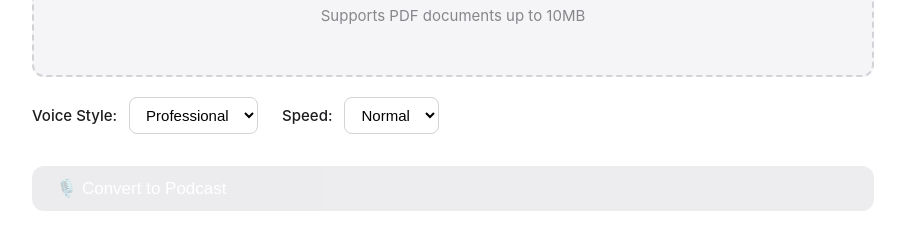
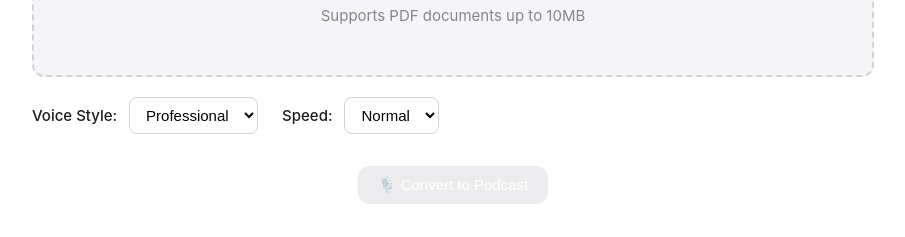
Before and after one commit to zprintln/DocuCast, a website: page public/index.html in a window 1280 px wide. Both pictures are taken after a click on the button "📄 Upload Document". Shown: the part 615-852 px from the top of the page, without its empty margins (187-1092 px from the left). Drawn offline with Linux system fonts and the light colour scheme.

Commit message:
update generate button

```diff
--- a/public/index.html
+++ b/public/index.html
@@ -923,9 +923,11 @@
                     </div>
                 </div>
 
-                <button class="action-btn" id="convertBtn" style="margin-top: 20px; width: 100%;" disabled>
-                    🎙️ Convert to Podcast
-                </button>
+                <div style="display: flex; justify-content: center; margin-top: 20px;">
+                    <button class="action-btn" id="convertBtn" style="padding: 10px 20px; font-size: 15px;" disabled>
+                        🎙️ Convert to Podcast
+                    </button>
+                </div>
             </div>
 
             <!-- Podcasts Tab -->
```
